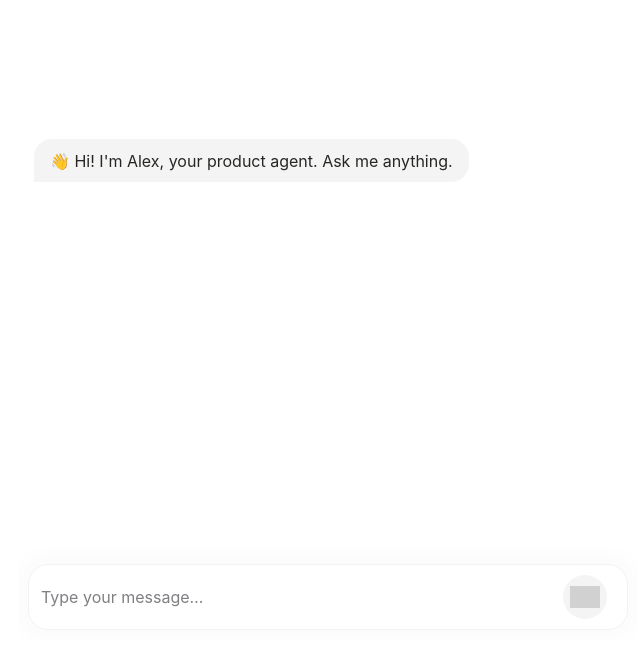
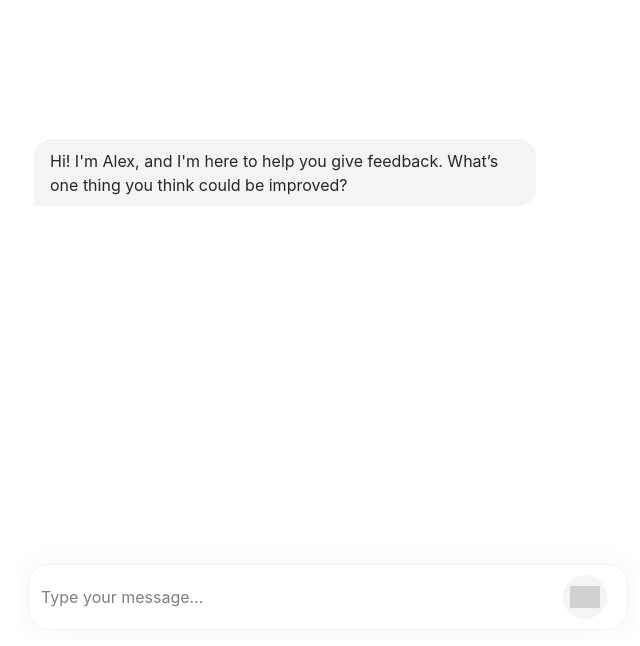
Before and after one commit to Mitchellvandevorst/chatwidget, a website: page public/index.html in a window 1280 px wide. Shown: the whole page, without its empty margins (312-952 px from the left). Drawn offline with Linux system fonts and the light colour scheme; grey boxes are pictures that could not be loaded.

Commit message:
Update index.html

```diff
--- a/public/index.html
+++ b/public/index.html
@@ -229,7 +229,7 @@
   }
 
 window.addEventListener('load', () => {
-  addBubble('bot', "👋 Hi! I'm Alex, your product agent. Ask me anything.");
+  addBubble('bot', "Hi! I'm Alex, and I'm here to help you give feedback. What’s one thing you think could be improved?");
 });
 
 
```
